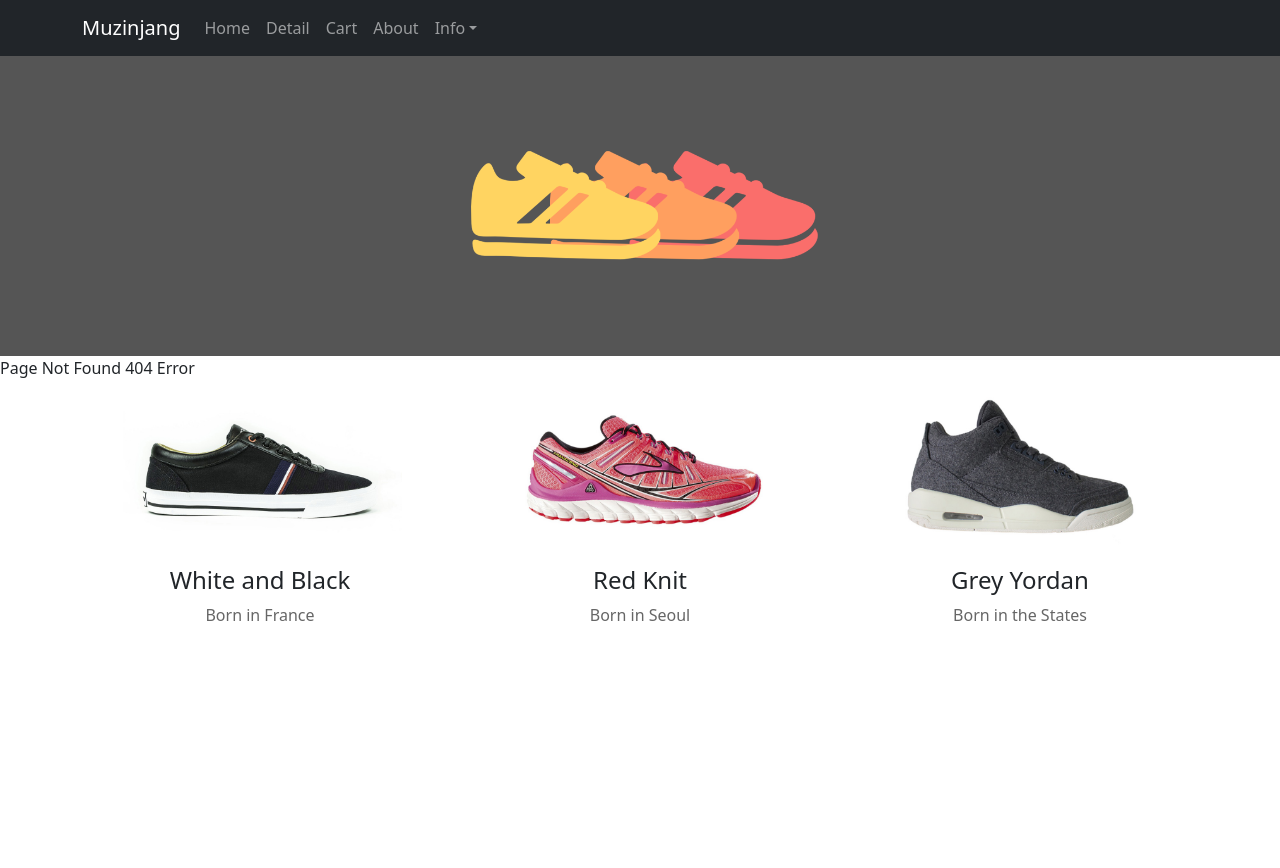
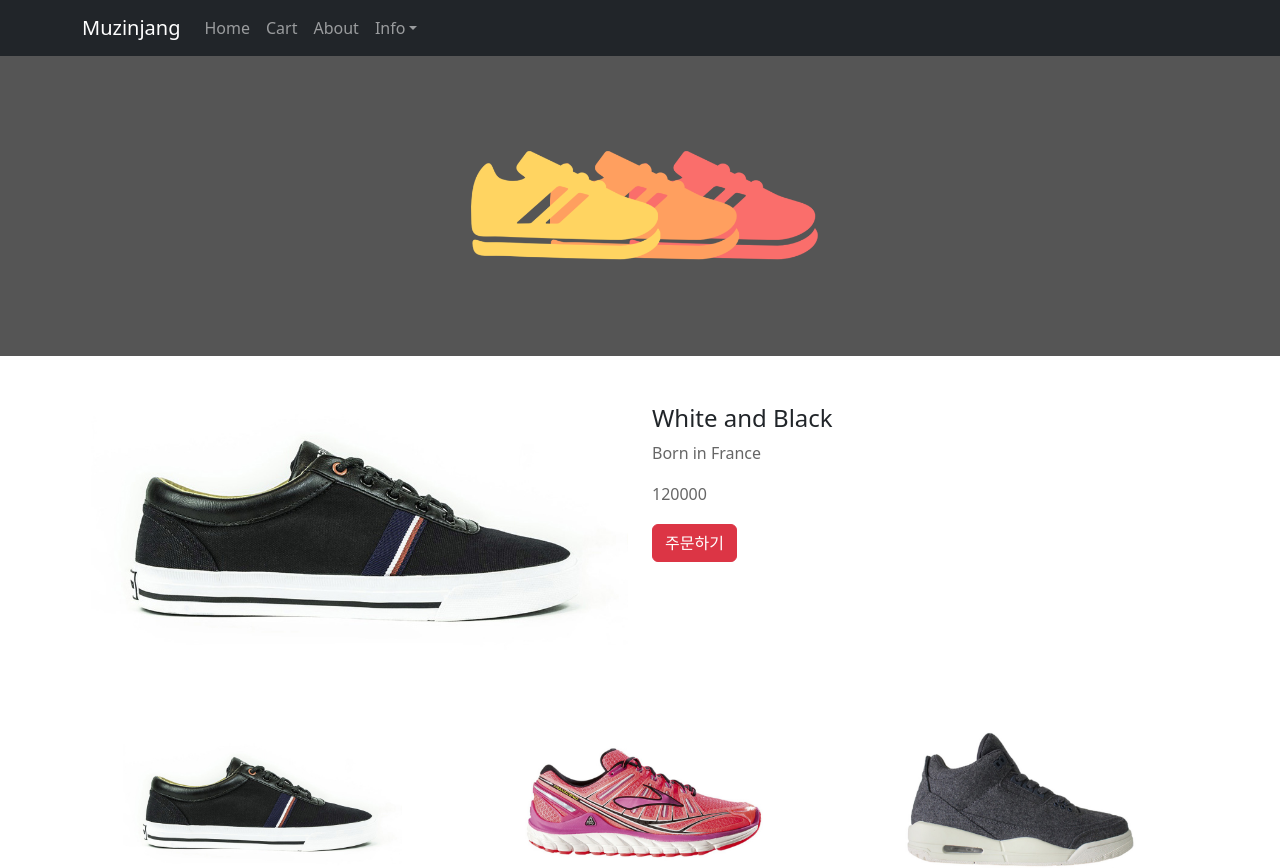
Before and after one commit to ravvitkim/shoes-shop, a React (Vite) app: page /detail/1 in a window 1280 px wide. Before the commit this address had no page. Shown: the top 868 px of the page. Before the commit the page ends 800 px from the top, so only its background shows below. Built offline with nearby package versions, Linux system fonts and the light colour scheme.

Commit message:
상세페이지 처리완료

```diff
--- a/src/App.jsx
+++ b/src/App.jsx
@@ -29,7 +29,8 @@
       {/* 스프링에서 사용하는 컨트롤러 클래스 */}
       <Routes>
         <Route path="/" element={<div>메인페이지</div>} />
-        <Route path="/detail" element={<Detail/>} />
+        {/* /detail/2->Pathvariable 설정 법 */}
+        <Route path="/detail/:id" element={<Detail product={product} />} />
         <Route path="/cart" element={<div>장바구니페이지</div>} />
         {/* 중첩라우팅 처리 */}
         <Route path="/about" element={<About/>}>
--- a/src/AppNavBar/index.jsx
+++ b/src/AppNavBar/index.jsx
@@ -19,7 +19,6 @@
             <Navbar.Brand>Muzinjang</Navbar.Brand>
             <Nav className="me-auto">
               <Nav.Link onClick={()=>{navigate('/')}}>Home</Nav.Link>
-              <Nav.Link onClick={()=>{navigate('/detail')}}>Detail</Nav.Link>
               <Nav.Link>Cart</Nav.Link>
               <Nav.Link onClick={()=>{navigate('/about')}}>About</Nav.Link>
               <NavDropdown title="Info" id="basic-nav-dropdown">
--- a/src/Detail/index.jsx
+++ b/src/Detail/index.jsx
@@ -1,15 +1,39 @@
-function Detail(){
+import { useNavigate, useParams } from "react-router-dom";
+import Product from "../Product";
+
+function Detail({product}){
+  // detail/2 ->pathvariable 값을 확인
+  //hook : useParams
+  //파라미터를 변수로 저장할 때는 중괄호 사용 필수
+  let {id} = useParams();
+  const navigate = useNavigate();
+
+  //가져온 pathVariable값을 -> 숫자
+  //props로 전달받은 product 배열에서 해당하는 객체만 찾아요...
+  const findProduct = product.find(item => {
+    return item.id == Number(id-1);
+  })
+
+  //해당하는 제품이 존재하지 않을 때 처리
+  if(findProduct == null){
+    alert('찾는 상품이 없습니다.')
+    //바로 이전 페이지로 이동
+    // history.back(); -> 자바스크립트 용
+    navigate(-1);
+    return null;
+  }
+
   return(
     <div className="container">
       <div className="row">
         <div className="col-md-6">
-          <img src="/images/shoes1.jpg"
+          <img src={`/images/shoes${findProduct.id +1}.jpg`}
           width="100%" />
         </div>
         <div className="col-md-6">
-          <h4 className="pt-5">상품명</h4>
-          <p>상품설명</p>
-          <p>150000원</p>
+          <h4 className="pt-5">{findProduct.title}</h4>
+          <p>{findProduct.content}</p>
+          <p>{findProduct.price}</p>
           <button className="btn btn-danger">주문하기</button>
         </div>
       </div>
--- a/src/Product/index.jsx
+++ b/src/Product/index.jsx
@@ -1,11 +1,18 @@
-function Product({shoes}){
-  const image = `/images/shoes${shoes.id +1}.jpg`;
+import { useNavigate } from "react-router-dom";
+
+function Product({ shoes }) {
+  const image = `/images/shoes${shoes.id + 1}.jpg`;
+  const navigate = useNavigate();
+
   return (
     <>
-    <img src={image}
-                    width="80%" />
-                  <h4>{shoes.title}</h4>
-                  <p>{shoes.content}</p>
+      <img onClick={() => (
+        navigate(`/detail/${shoes.id}`)
+      )}
+        src={image}
+        width="80%" />
+      <h4>{shoes.title}</h4>
+      <p>{shoes.content}</p>
     </>
   )
 }
```
